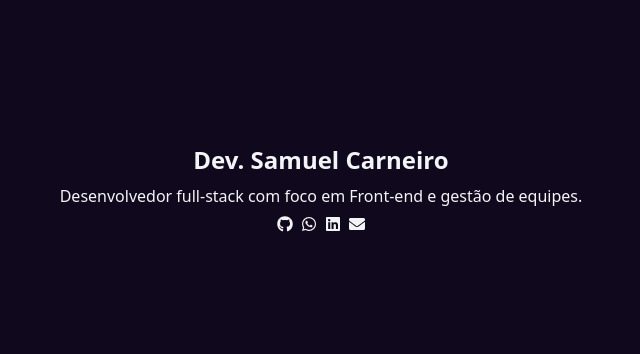
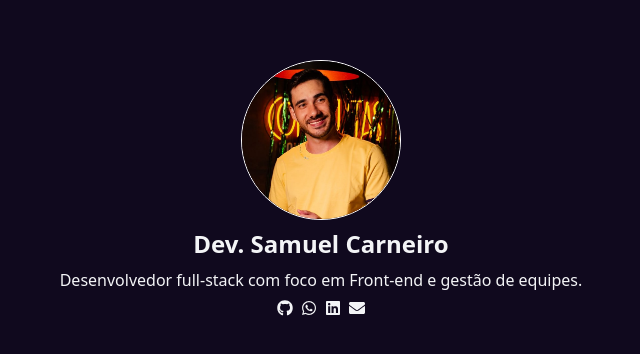
Before and after one commit to samuellgc/personal-website, a Next.js app: page / in a window 1280 px wide. Shown: the part 212-566 px from the top of the page, without its empty margins (319-959 px from the left). Built offline with nearby package versions, Linux system fonts and the light colour scheme.

Commit message:
Profile image and type component creation

```diff
--- a/src/@types/types.ts
+++ b/src/@types/types.ts
@@ -0,0 +1,6 @@
+import { StaticImageData } from 'next/image';
+
+export type ProfileImage = {
+  size: 'small' | 'normal' | 'large'
+  imagePath: StaticImageData
+}
--- a/src/components/sections/hero.tsx
+++ b/src/components/sections/hero.tsx
@@ -1,8 +1,11 @@
 import IconLinks from '../ui/icon-links';
+import ProfileImg from '../ui/profile-img';
+import Perfil from '../../utils/images/perfil.jpg';
 
 export default function Hero() {
   return (
     <main className="flex w-full flex-col sm:gap-2 sm:justify-center sm:items-center md:h-screen">
+      <ProfileImg size='normal' imagePath={Perfil}/>
       <h2 className="text-2xl font-bold ">Dev. Samuel Carneiro</h2>
       <p>Desenvolvedor full-stack com foco em Front-end e gestão de equipes.</p>
       <IconLinks />
--- a/src/components/ui/profile-img.tsx
+++ b/src/components/ui/profile-img.tsx
@@ -0,0 +1,21 @@
+import Image from 'next/image';
+import { ProfileImage } from '@/@types/types';
+
+export default function ProfileImg({ ...props }: ProfileImage) {
+  return (
+    <>
+      <Image
+        className={`
+          border
+          border-white
+          ${props.size === 'small' && 'w-10 h-10'}
+          ${props.size === 'normal' && 'w-40 h-40'}
+          ${props.size === 'large' && 'w-auto h-[500px]'}
+          ${props.size === 'large' ? 'rounded-lg' : 'rounded-full'}
+          `}
+        src={props.imagePath}
+        alt={'Imagem de perfil Samuel Carneiro'}
+      />
+    </>
+  );
+}
```
Also changed, not shown: src/utils/images/perfil.jpg (added).
